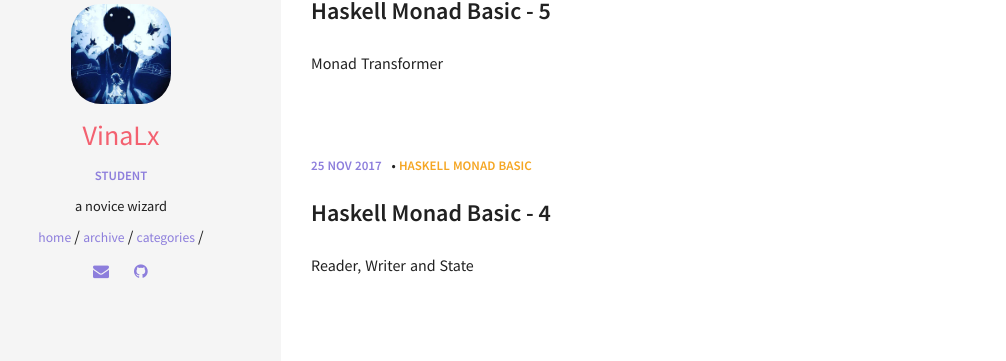
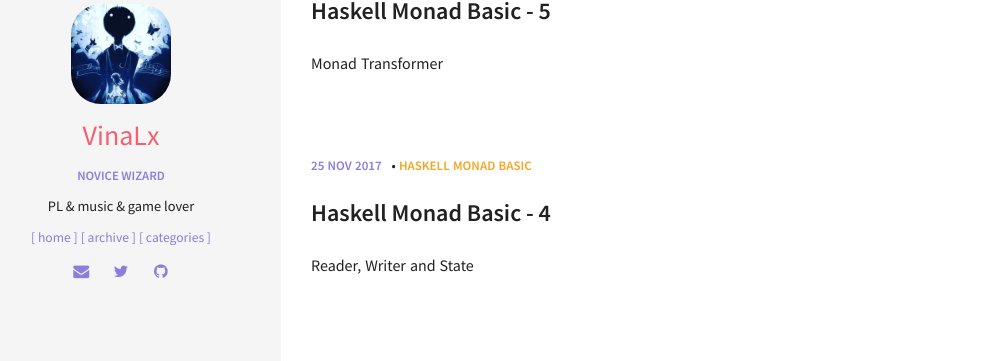
Before and after one commit to VinaLx/VinaLx.github.io, a Jekyll site: the page built from index.html, in a window 1280 px wide. Shown: the part 919-1280 px from the top of the page, without its empty margins (39-1045 px from the left). Built offline with Jekyll 4.4.1, drawn with Linux system fonts in a browser that asks for light colours; some web fonts are replaced.

Commit message:
update jekyll configs

```diff
--- a/_config.yml
+++ b/_config.yml
@@ -18,7 +18,14 @@ timezone:          Asia/Shanghai
 markdown:          kramdown
 highlighter:       rouge
 excerpt_separator: <!--more-->
-permalink:         /articles/:year-:month/:title
+
+collections:
+  posts:
+    output: true
+    permalink: /articles/:year/:month/:title
+  insite:
+    output: true
+    permalink: /insite/:path
 
 kramdown:
   auto_ids: true
@@ -35,11 +42,11 @@ kramdown:
 owner:
   name: VinaLx
   avatar: avatar.jpeg
-  job: student
-  bio: a novice wizard
+  job: novice wizard
+  bio: PL & music & game lover
   email: vinaleux@gmail.com
   disqus-shortname:
-  twitter: #username
+  twitter: Vinal_Eux
   facebook: #username
   google:
     plus: #username
@@ -48,7 +55,7 @@ owner:
     ad-client:
     ad-slot:
   bing-verify:
-  github: vinalx
+  github: VinaLx
   stackoverflow: #123456/username   from a "http://stackoverflow.com/users/123456/username" link
   linkedin: #username
   xing: #username
--- a/_includes/sidebar.html
+++ b/_includes/sidebar.html
@@ -10,17 +10,17 @@
   <nav class="nav">
     <ul class="nav-list">
       <li class="nav-item">
-        <a href="{{ site.url }}/">home</a>
-        <span>/</span>
+        <a href="{{ site.url }}/">[ home ] </a>
       </li>
-      {% for page in site.pages %} {% if page.title %}
+      {% for page in site.html_pages %}
+        {% unless page.path contains '/' %}
+        {% if page.title %}
       <li class="nav-item">
-        <a href="{{ site.url }}{{ page.url }}">{{ page.title }}</a>
-        {% unless forloop.last %}
-          <span>/</span>
+        <a href="{{ site.url }}{{ page.url }}">[ {{ page.title }} ] </a>
+      </li>
+        {% endif %}
         {% endunless %}
-      </li>
-      {% endif %} {% endfor %}
+      {% endfor %}
     </ul>
   </nav>
   {% include social-links.html %}
```
